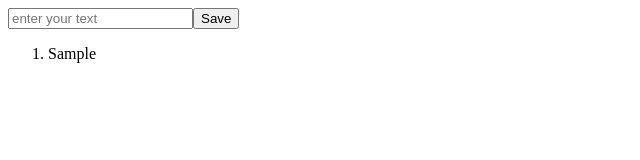
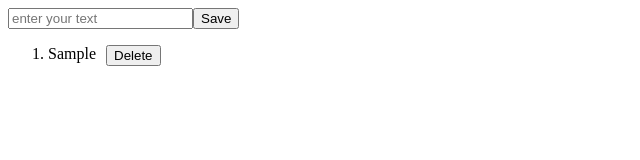
Before and after one commit to AbhishekCdr/react-interview-prep, a React (Vite) app: page / in a window 1280 px wide. Both pictures are taken after typing "Sample" into the empty fields and a click on the button "Save". Shown: the top 160 px of the page, without its empty margins (0-640 px from the left). Built offline with nearby package versions, Linux system fonts and the light colour scheme.

Commit message:
notes local storage

```diff
--- a/src/App.jsx
+++ b/src/App.jsx
@@ -1,10 +1,12 @@
 import React from "react";
 import Notes from "./Components/Notes";
+import NotesLocalStorage from "./Components/NotesLocalStorage";
 
 const App = () => {
   return (
     <div>
-      <Notes />
+      {/* <Notes /> */}
+      <NotesLocalStorage />
     </div>
   );
 };
--- /dev/null
+++ b/src/Components/NotesLocalStorage.jsx
@@ -0,0 +1,72 @@
+import React, { useEffect, useState } from "react";
+
+const NotesLocalStorage = () => {
+  const [note, setNote] = useState([]); //array to store the notes with id
+  const [newNote, setNewNote] = useState(""); //array to temp store newnote from user input
+
+  useEffect(() => {
+    const storedNotes = JSON.parse(localStorage.getItem("notes"));
+    if (storedNotes) {
+      setNote(storedNotes);
+    }
+  }, []);
+
+  function addNote(event) {
+    event.preventDefault();
+
+    if (newNote.trim()) {
+      //if entry is not emply then only
+      const Note = { text: newNote, id: note.length + 1 }; //note schema object
+      const updatedNotes = [...note, Note];
+      setNote(updatedNotes); //add previous note with the latest one
+      setNewNote(""); //set input to empty after adding
+      localStorage.setItem("notes", JSON.stringify(updatedNotes));
+    }
+  }
+
+  function onChangeHandler(event) {
+    //change of value in input
+    setNewNote(event.target.value);
+  }
+
+  function deleteNote(id) {
+    const updatedNotes = note.filter((note) => note.id !== id);
+    setNote(updatedNotes);
+
+    localStorage.setItem("notes", JSON.stringify(updatedNotes));
+  }
+
+  return (
+    <div>
+      <div>
+        <form onSubmit={addNote}>
+          <input
+            value={newNote}
+            placeholder="enter your text"
+            onChange={onChangeHandler}
+          />
+          <button type="submit">Save</button>
+        </form>
+      </div>
+      <div>
+        <ul
+          style={{
+            listStyleType: "number",
+            display: "flex",
+            flexDirection: "column",
+            gap: "10px",
+          }}
+        >
+          {note.map((note) => (
+            <div key={note.id} style={{ display: "flex", gap: "10px" }}>
+              <li>{note.text}</li>
+              <button onClick={() => deleteNote(note.id)}>Delete</button>
+            </div>
+          ))}
+        </ul>
+      </div>
+    </div>
+  );
+};
+
+export default NotesLocalStorage;
```
